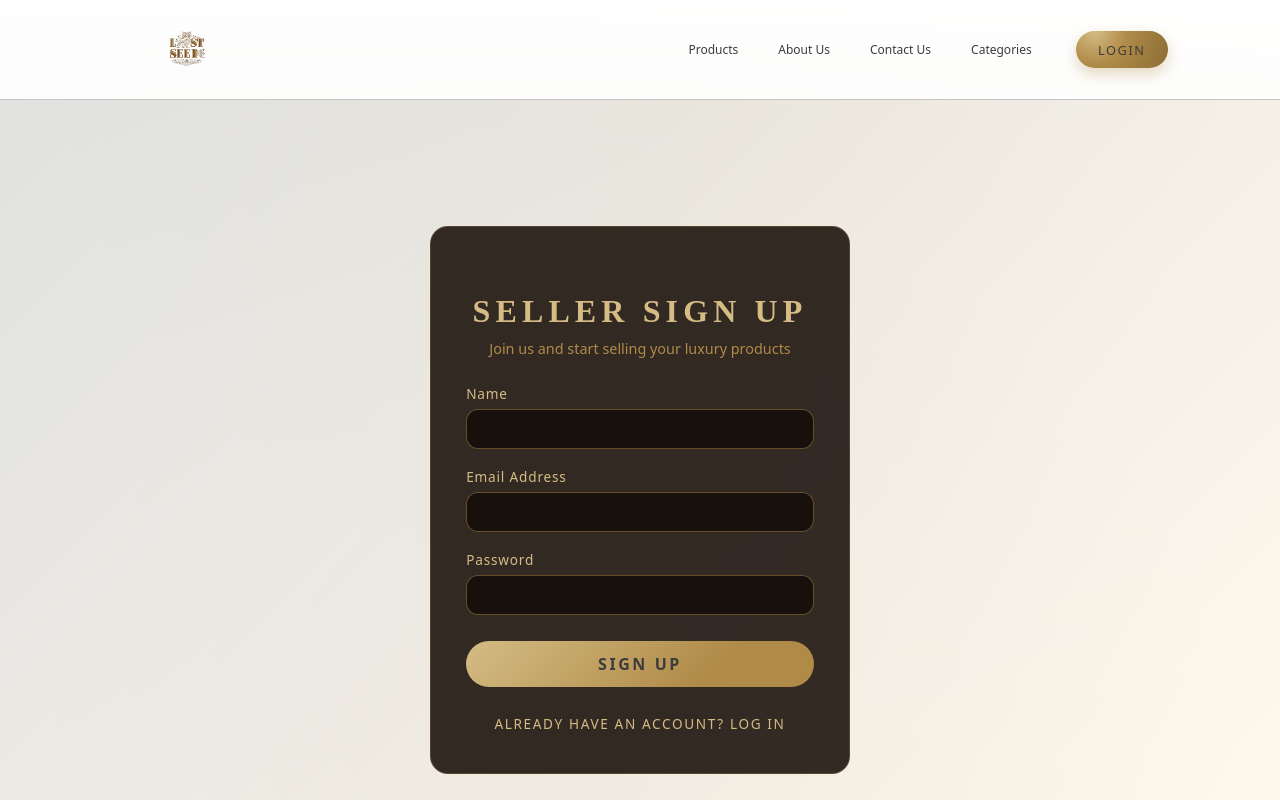
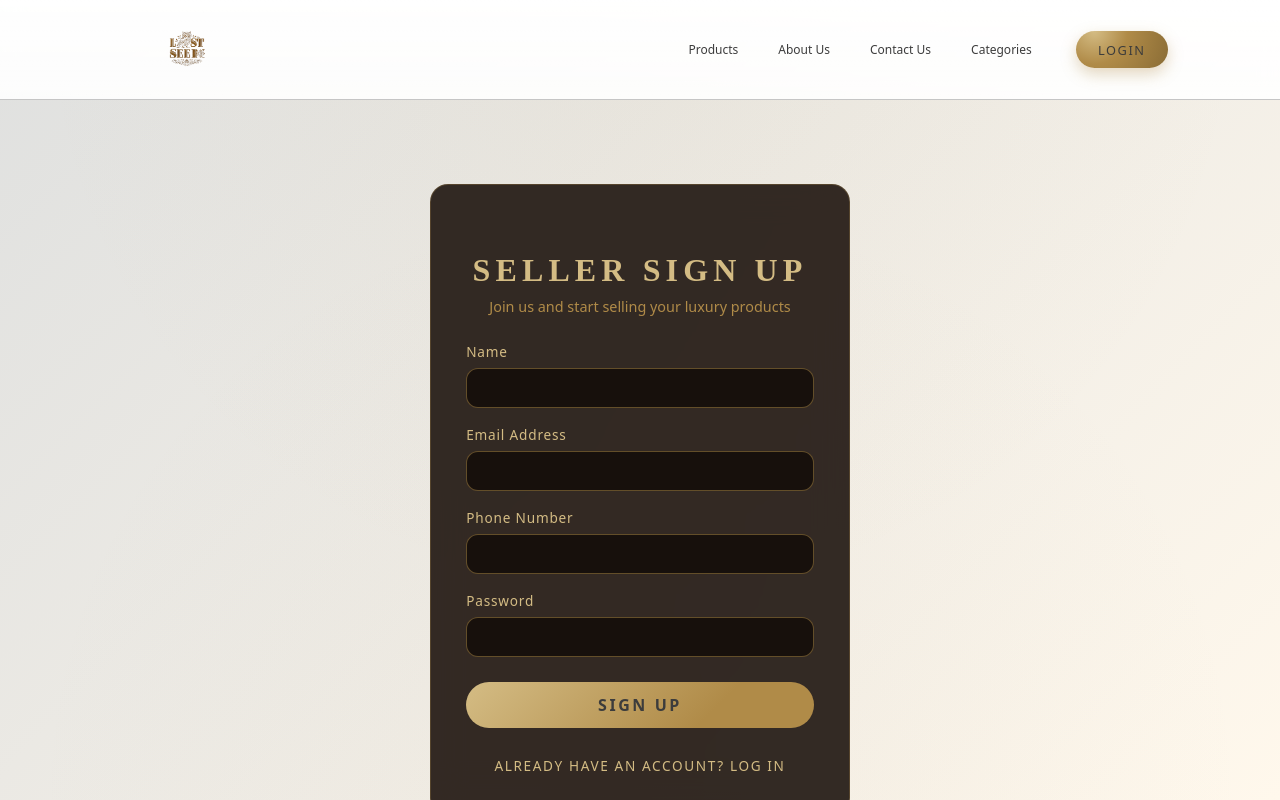
Before and after one commit to aishna05/lastseen, a Next.js app in the folder ecommerce-next/: page /auth/signup/seller in a window 1280 px wide. Built offline with nearby package versions, Linux system fonts and the light colour scheme.

Commit message:
signup error solved

```diff
--- a/ecommerce-next/src/app/auth/signup/seller/page.tsx
+++ b/ecommerce-next/src/app/auth/signup/seller/page.tsx
@@ -7,6 +7,7 @@ export default function SellerSignupPage() {
  const [name, setName] = useState("");
  const [email, setEmail] = useState("");
  const [password, setPassword] = useState("");
+ const [phone, setPhone] = useState("");
  const [loading, setLoading] = useState(false);
  const [error, setError] = useState("");
  const [success, setSuccess] = useState("");
@@ -21,8 +22,9 @@ export default function SellerSignupPage() {
    const res = await fetch("/api/auth/signup", {
      method: "POST",
      headers: { "Content-Type": "application/json" },
-            body: JSON.stringify({ name, email, password, role: "SELLER" }),
+     body: JSON.stringify({ name, email, password, phone, role: "SELLER" }),
    });
+
    if (res.ok) {
      setSuccess("Signup successful! Redirecting to login...");
      router.push("/login");
@@ -32,6 +34,7 @@ export default function SellerSignupPage() {
    }
    setLoading(false);
  }
+
  return (
    <div className="auth-page">
      <div className="auth-card">
@@ -61,6 +64,15 @@ export default function SellerSignupPage() {
            />
          </div>
          <div className="auth-field">
+           <label>Phone Number</label>
+           <input
+             type="tel"
+             value={phone}
+             onChange={(e) => setPhone(e.target.value)}
+             required
+           />
+         </div>
+         <div className="auth-field">
            <label>Password</label>
            <input
              type="password"
```
Also changed, not shown: ecommerce-next/src/app/auth/signup/customer/page.tsx (+5 -2 lines). Lines whose indentation alone changed are shown as unchanged.
